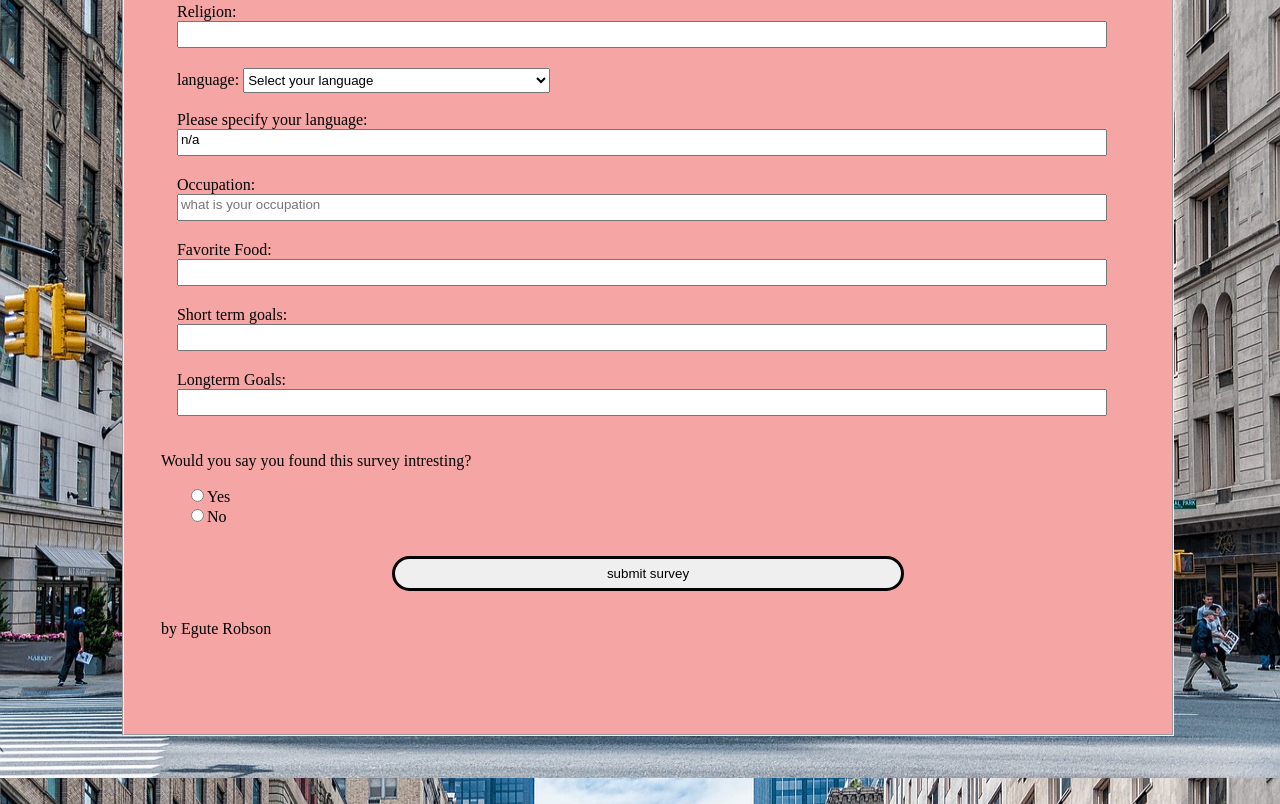
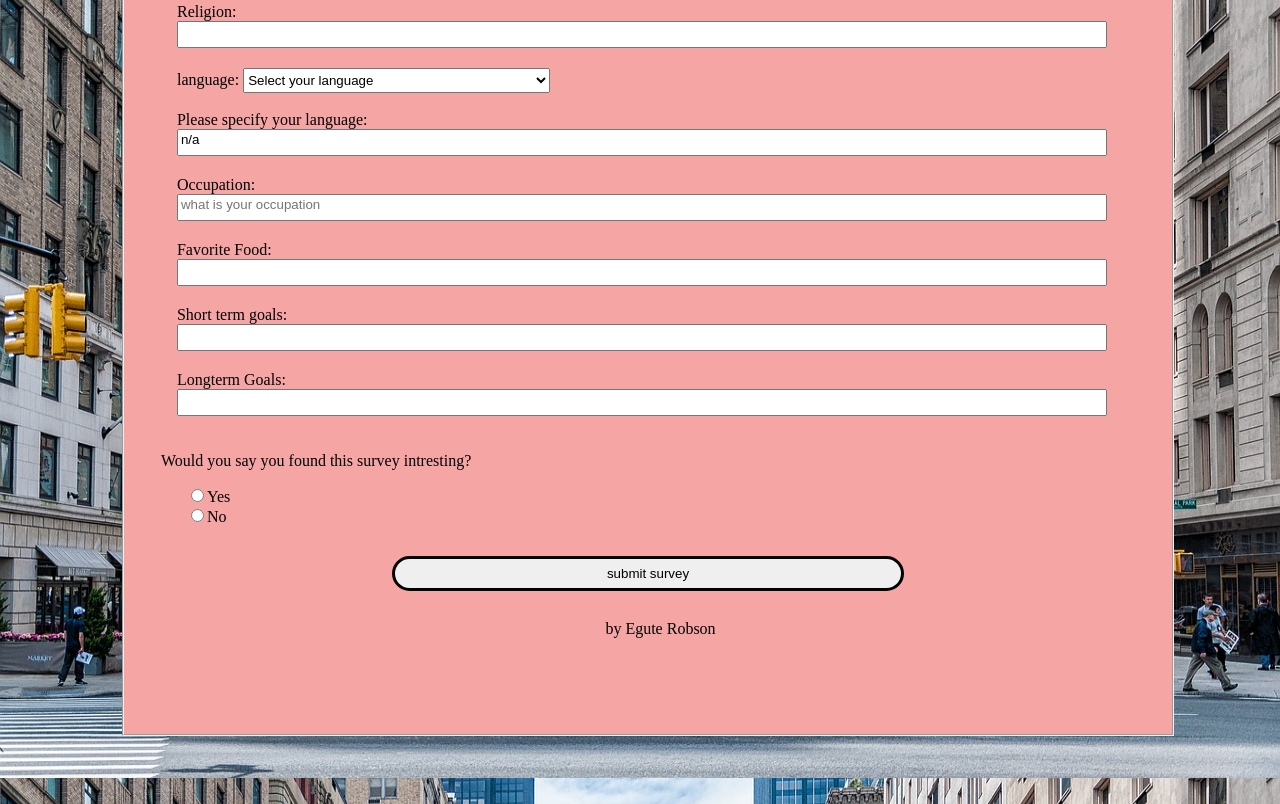
Before and after one commit to RobsonEgute/demographic_survey_form, a website: page public/app.html in a window 1280 px wide. Shown: the part 822-1626 px from the top of the page. Drawn offline with Linux system fonts and the light colour scheme.

Commit message:
signature positioning

```diff
--- a/public/app.html
+++ b/public/app.html
@@ -129,7 +129,7 @@
                 <div class="submit-container">
                     <input type="submit" value="submit survey" class="submit-button" id="submit"/>
                 </div>
-                <centre><p>by Egute Robson</p></centre>
+                <center><p>by Egute Robson</p></center>
         </form>
     </fieldset>
     </div>
```
